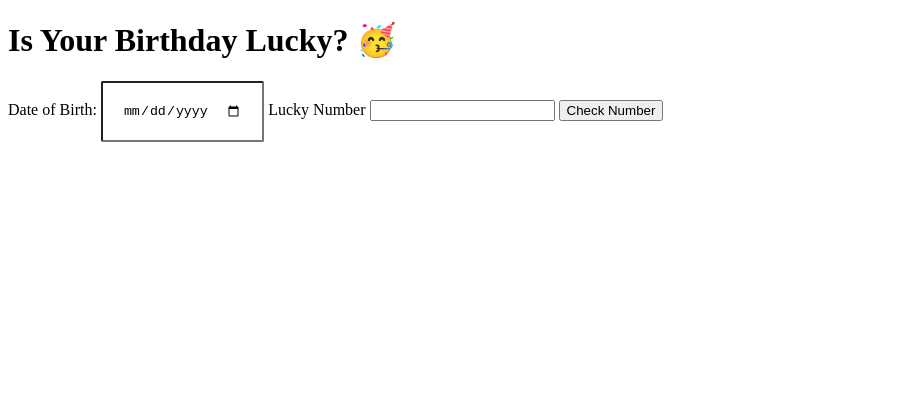
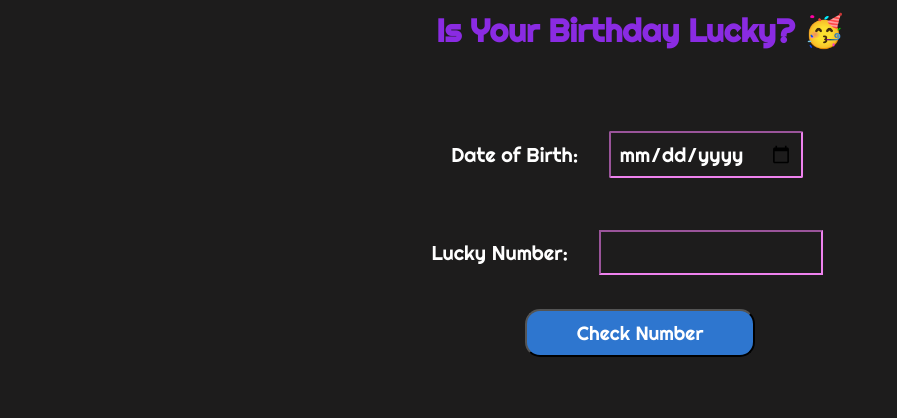
Before and after one commit to atulpatill/Mark-11, a plain HTML site: page index.html in a window 1280 px wide. Shown: the whole page, without its empty margins (0-897 px from the left). Drawn offline with Linux system fonts and the light colour scheme.

Commit message:
style:updated

```diff
--- a/index.html
+++ b/index.html
@@ -5,16 +5,23 @@
     <meta http-equiv="X-UA-Compatible" content="IE=edge">
     <meta name="viewport" content="width=device-width, initial-scale=1.0">
     <title>Mark-11</title>
+    <link rel="preconnect" href="https://fonts.googleapis.com">
+    <link rel="preconnect" href="https://fonts.gstatic.com" crossorigin>
+    <link href="https://fonts.googleapis.com/css2?family=Righteous&display=swap" rel="stylesheet">
     <link rel="stylesheet" href="./style.css">
 </head>
 <body>
     <h1>Is Your Birthday Lucky? 🥳</h1>
+    <div id="container">
     <label for="date-of-birth">Date of Birth:</label>
     <input type="date"  id="date-of-birth">
-    <label for="lucky-number">Lucky Number</label>
+    <br>
+    <label for="lucky-number">Lucky Number:</label>
     <input type="number" id="lucky-number">
+    <br>
     <button id="check-number">Check Number</button>
     <div id="output-box"></div>
+    </div>
 
 
 </body>
--- a/index.js
+++ b/index.js
@@ -7,8 +7,12 @@ const outputBox = document.querySelector("#output-box");
 function compareValues(sum,luckyNumber){
   if (sum%luckyNumber===0){
     outputBox.innerText ="Hurray!!!Your Birthday is Lucky😀";
+    outputBox.style.color ="green"
+    outputBox.style.fontSize ="25px";
   }else{
     outputBox.innerText="Sorry!!! Your Birthday is not Lucky😐";
+    outputBox.style.color ="pink"
+    outputBox.style.fontSize ="25px";
   }
 }
 
@@ -20,6 +24,8 @@ function compareValues(sum,luckyNumber){
       compareValues(sum, luckyNumber.value)
     } else{
       outputBox.innerText = "Ohh!!! Please enter both the fields😮"
+      outputBox.style.color = "red"
+      outputBox.style.fontSize ="25px";
     }
 
 
--- a/style.css
+++ b/style.css
@@ -1,9 +1,54 @@
-#date-of-birth{
-    padding: 20px;
-    margin:auto;
-    border: 2px solide red;
-    border-radius: 2px;
+*{
+    /* margin: 20px; */
+  background-color: rgb(29, 28, 28);
+  color: white;
+  font-family: 'Righteous', cursive;
 }
 
 
+#date-of-birth{
+
+  border: 2px solide red;
+    border-radius: 2px;
 }
+#container{
+    text-align: center;
+    padding: 50px;
+}
+
+h1{
+    text-align: center;
+    padding: 2px;
+    margin: 3px;
+    color: blueviolet;
+}
+#check-number{
+    padding: 10px 50px;
+    margin: 8px 97px;
+    border-radius: 15px  ;
+
+    background:#2E76CF;
+
+    font-size: larger;
+
+}
+#check-number:hover{
+    cursor: pointer;
+  border-color: greenyellow ;
+  background:#173b67;
+
+}
+label{
+    font-size: 20px;
+
+  }
+input{
+    padding: 8px;
+    border-color: violet;
+     color: white;
+     font-size: 20px;
+     margin: 26px;
+  }
+  input:hover{
+    border-color: #2E76CF;
+  }
```
Also changed, not shown: 1 other file.
